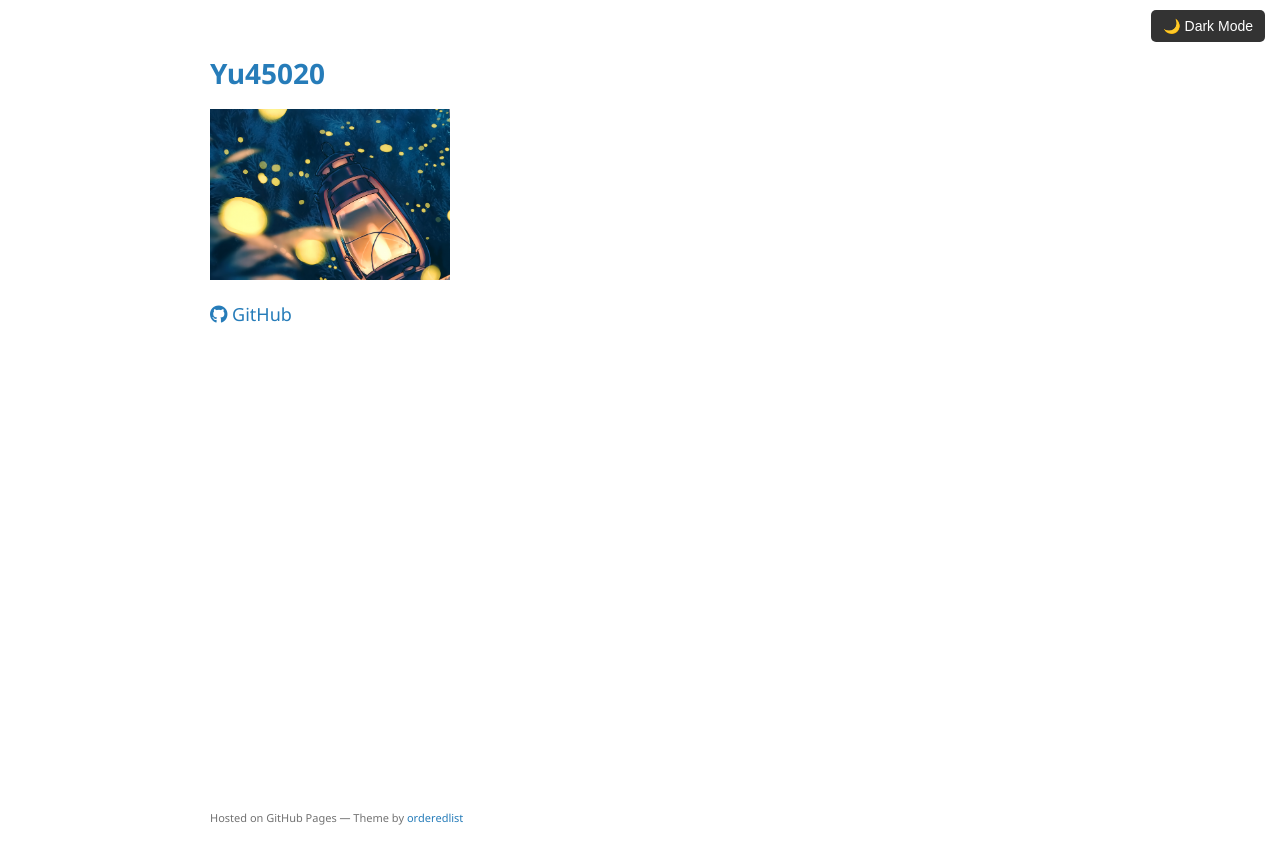
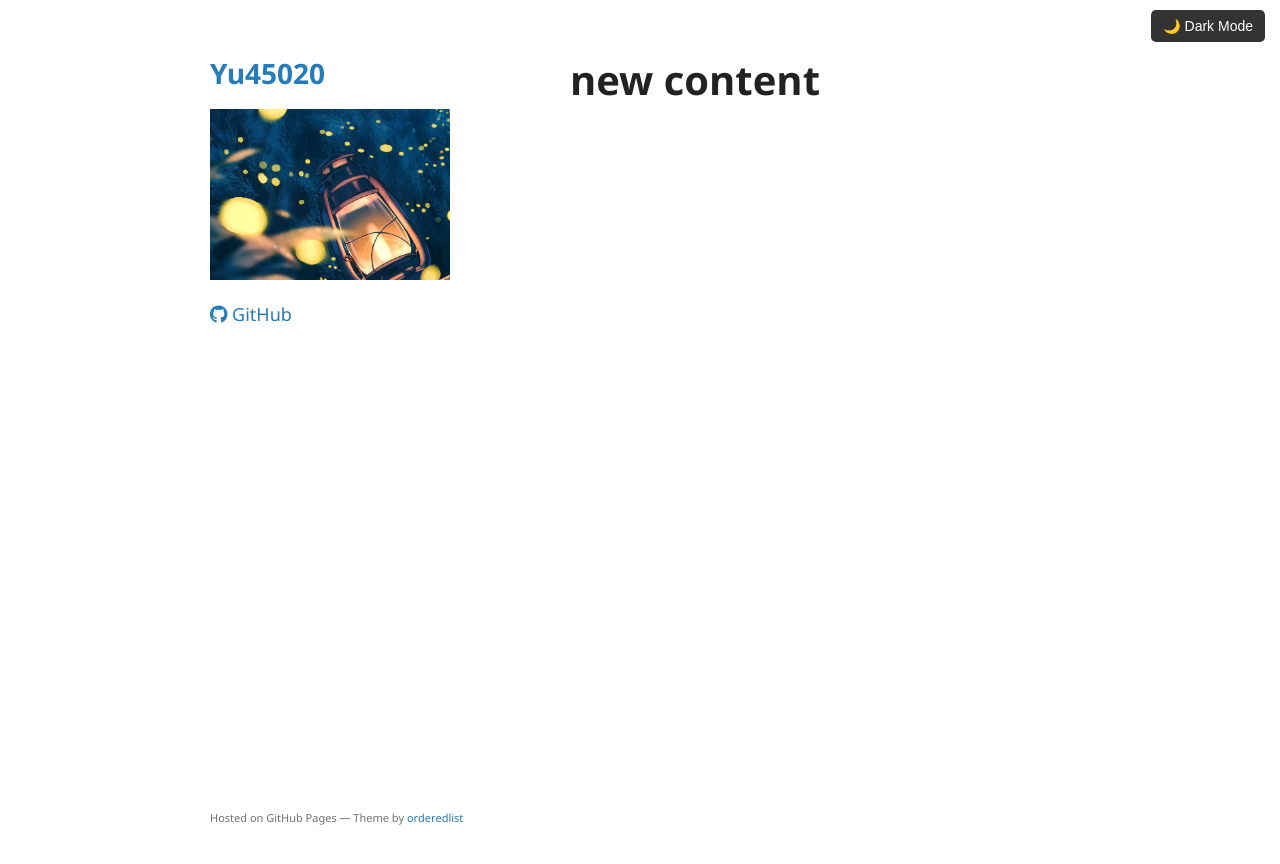
Before and after one commit to yu45020/yu45020.github.io, a Jekyll site: the page built from posts/third.md, in a window 1280 px wide. Shown: the top 864 px of the page. Built offline with Jekyll 4.4.1, drawn with Linux system fonts in a browser that asks for light colours; our own code applies the rules of GitHub Pages for plain Markdown files; the repository's description, which GitHub fills in, is left out.

Commit message:
feat: update

```diff
--- a/posts/third.md
+++ b/posts/third.md
@@ -0,0 +1 @@
+# new content
```
Also changed, not shown: posts/test.md (+2 -0 lines).
